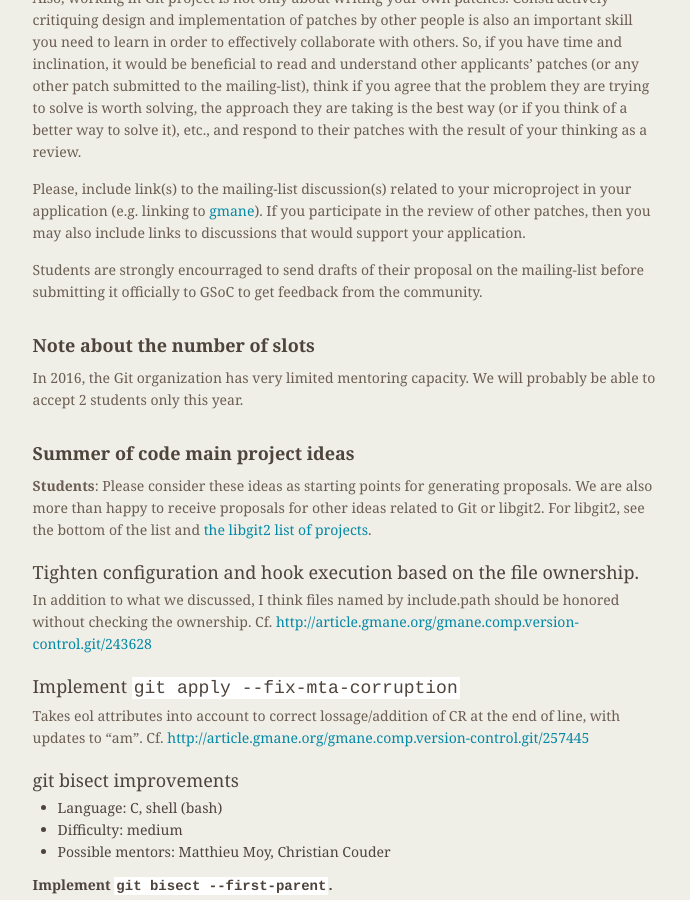
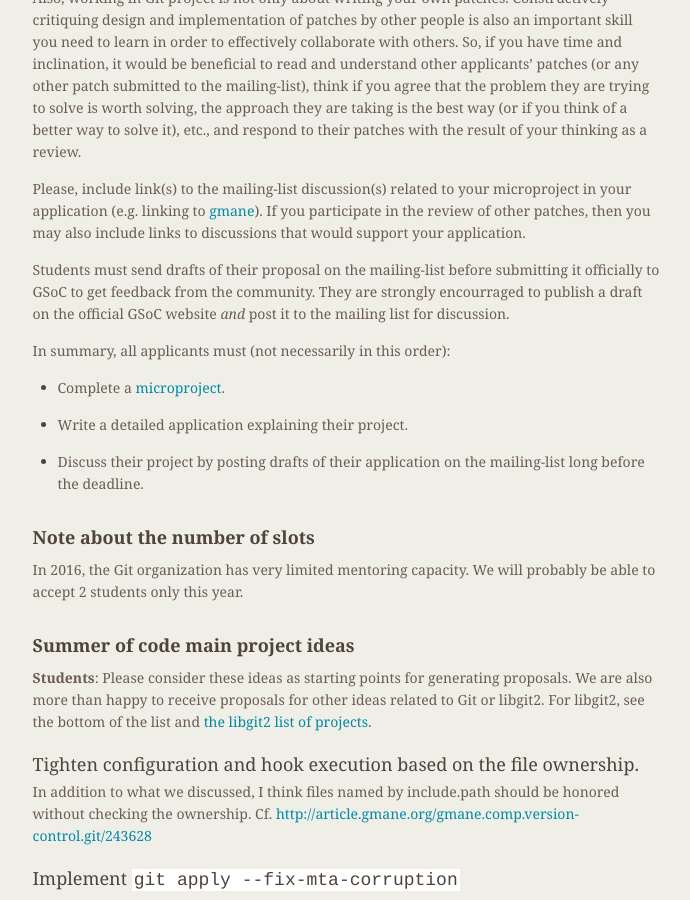
Before and after one commit to git/git.github.io, a Jekyll site: the page built from SoC-2016-Ideas.md, in a window 1280 px wide and 900 px high, scrolled down 436 px. Shown: the whole window, without its empty margins (421-1111 px from the left). Built offline with Jekyll 4.4.1, drawn with Linux system fonts in a browser that asks for light colours.

Commit message:
SoC: add summary of things to be done

```diff
--- a/SoC-2016-Ideas.md
+++ b/SoC-2016-Ideas.md
@@ -46,9 +46,20 @@ your microproject in your application (e.g. linking to
 participate in the review of other patches, then you may also include
 links to discussions that would support your application.
 
-Students are strongly encourraged to send drafts of their proposal on
+Students must send drafts of their proposal on
 the mailing-list before submitting it officially to GSoC to get
-feedback from the community.
+feedback from the community. They are strongly encourraged to publish a
+draft on the official GSoC website *and* post it to the mailing list
+for discussion.
+
+In summary, all applicants must (not necessarily in this order):
+
+* Complete a [microproject](http://git.github.io/SoC-2016-Microprojects).
+
+* Write a detailed application explaining their project.
+
+* Discuss their project by posting drafts of their application on the
+  mailing-list long before the deadline.
 
 ## Note about the number of slots
 
```
